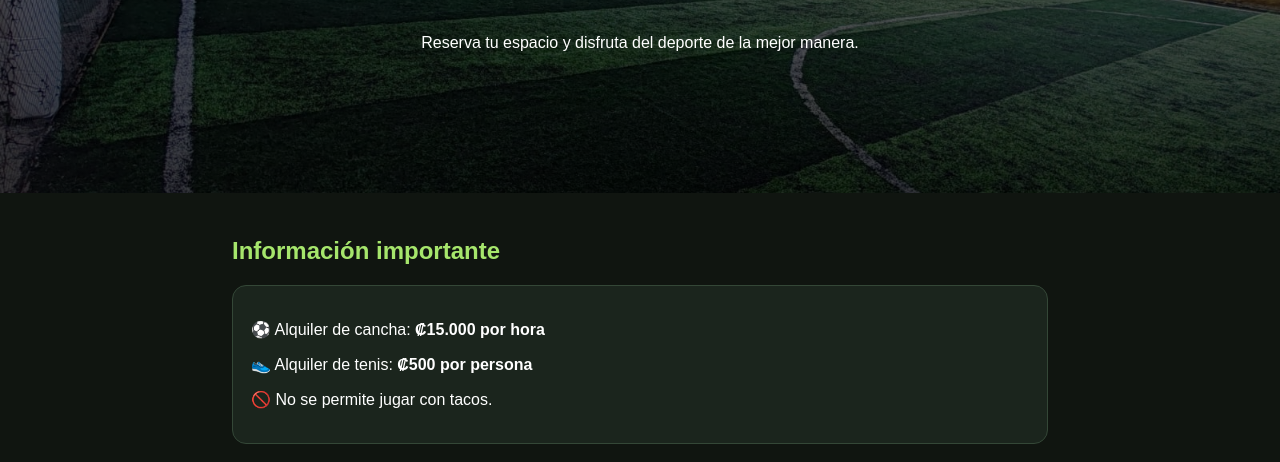
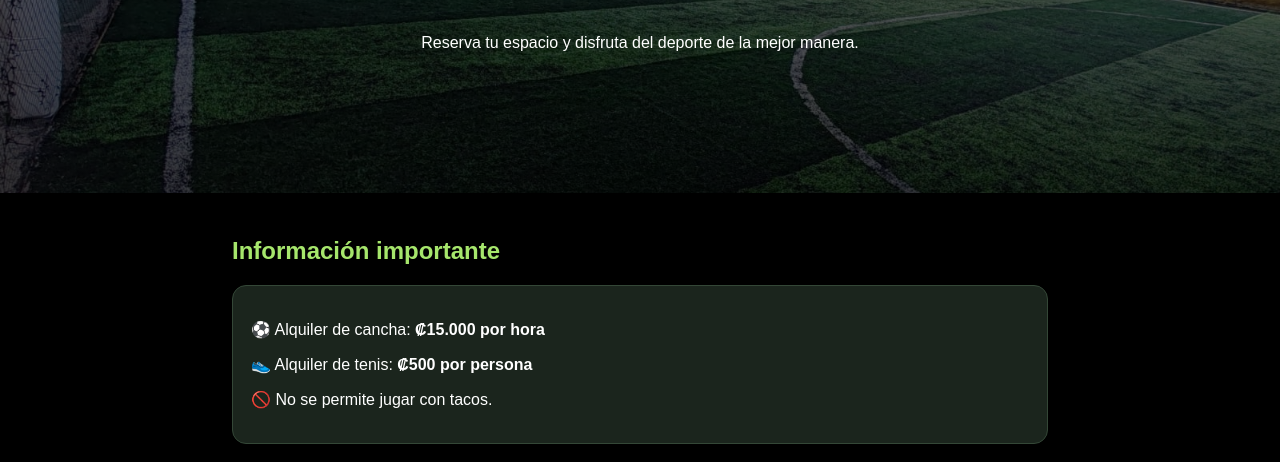
Before and after one commit to isaac41010/Zona-05, a plain HTML site: page index.html in a window 1280 px wide. Shown: the part 338-800 px from the top of the page. Drawn offline with Linux system fonts and the light colour scheme.

Commit message:
Update index.html

```diff
--- a/index.html
+++ b/index.html
@@ -14,7 +14,7 @@
 
 *{box-sizing:border-box}
 
-body{margin:0;background:#101510;color:white;font-family:Arial,sans-serif}
+body{margin:0;background:#000000;color:white;font-family:Arial,sans-serif}
 
 header{background:#17251a;padding:28px 18px;text-align:center;border-bottom:3px solid #8bd34b}
 
```
